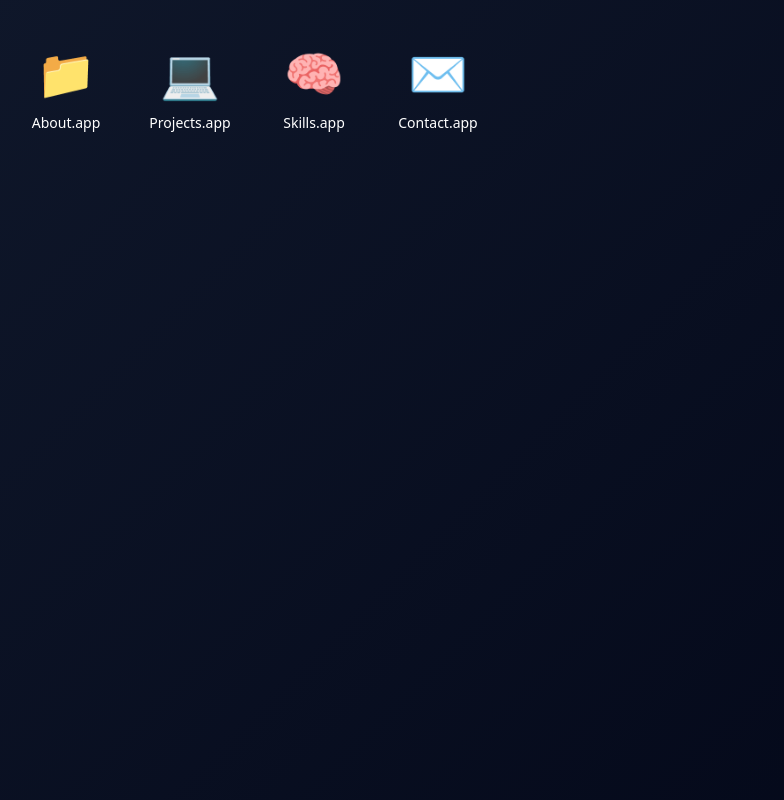
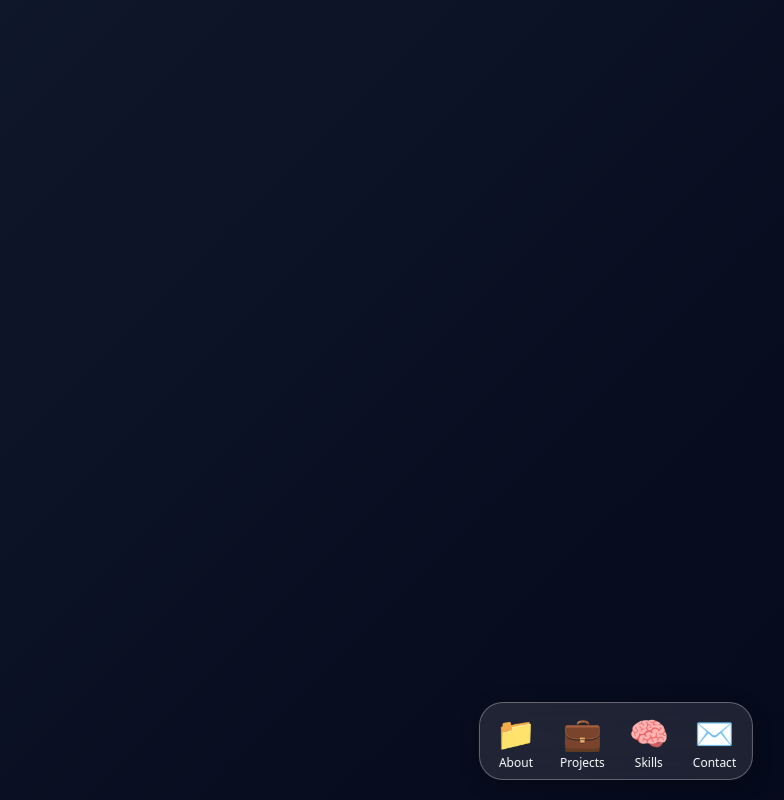
Before and after one commit to ugyenchoden/personal-portfolio, a React (Vite) app: page / in a window 1280 px wide. Shown: the whole page, without its empty margins (24-808 px from the left). Built offline with nearby package versions, Linux system fonts and the light colour scheme.

Commit message:
Add skills

```diff
--- a/src/apps/About.tsx
+++ b/src/apps/About.tsx
@@ -1,6 +1,6 @@
 const About = () => {
   return (
-    <div>
+    <div className="app-content">
       <h2>Hello 👋 </h2>
       <p>
        My name is Ugyen Choden. I am from Bhutan and currently based in Australia.I am a software developer with a passion for creating intuitive and dynamic user experiences.
--- a/src/apps/Contact.tsx
+++ b/src/apps/Contact.tsx
@@ -1,10 +1,10 @@
 const Contact = () => {
   return (
-    <div>
-      <h2>Hello 👋 </h2>
-      <p>
-       My name is Ugyen Choden. I am from Bhutan and currently based in Australia.I am a software developer with a passion for creating intuitive and dynamic user experiences.
-      </p>
+    <div className="app-content">
+      <h2>Contact Me</h2>
+      <p>Email: <a href="mailto:cugyen20@gmail.com">cugyen20@gmail.com</a></p>
+      <p>GitHub: <a href="https://github.com/ugyenchoden" target="_blank">github.com/ugyenchoden</a></p>
+      <p>LinkedIn: <a href="https://linkedin.com/in/iugyenc" target="_blank">linkedin.com/in/iugyenc</a></p>
     </div>
   );
 };
--- a/src/apps/ProjectsFolder.tsx
+++ b/src/apps/ProjectsFolder.tsx
@@ -9,13 +9,9 @@ const projects: Project[] = [
   { name: "Rails API", tech: "Rails 8, PostgreSQL" },
 ];
 
-const ProjectsFolder = ({ onBack }: { onBack: () => void }) => {
+const ProjectsFolder = () => {
   return (
-    <div className="folder-view">
-      <button className="back-button" onClick={onBack}>
-        ← Back
-      </button>
-
+    <div className="app-content">
       <h2>Projects</h2>
 
       <div className="folder-grid">
--- a/src/apps/Skills.tsx
+++ b/src/apps/Skills.tsx
@@ -9,14 +9,9 @@ const skills: Skill[] = [
   { name: "Node.js", level: "Intermediate" },
 ];
 
-const Skills = ({ onBack }: { onBack: () => void }) => {
+const Skills = () => {
   return (
-
-    <div className="folder-view">
-      <button className="back-button" onClick={onBack}>
-        ← Back
-      </button>
-
+    <div className="app-content">
       <h2>My Skills</h2>
       <ul>
         {skills.map((skill) => (
--- a/src/components/Desktop.tsx
+++ b/src/components/Desktop.tsx
@@ -1,51 +1,120 @@
 import { useState } from "react";
-import AppIcon from "./AppIcon";
 import Window from "./Window";
 import About from "../apps/About";
 import ProjectsFolder from "../apps/ProjectsFolder";
 import Skills from "../apps/Skills";
+import Contact from "../apps/Contact";
+import Dock from "./Dock";
 
-type View = "desktop" | "projects" | "skills";
+type AppName = "About" | "Projects" | "Skills" | "Contact";
 
 const Desktop = () => {
-  const [isWindowOpen, setIsWindowOpen] = useState(false);
-  const [view, setView] = useState<View>("desktop");
+  const [openApps, setOpenApps] = useState<AppName[]>([]);
+  const [minimizedApps, setMinimizedApps] = useState<AppName[]>([]);
+  const [currentView, setCurrentView] = useState<AppName | null>(null);
 
-  if(view ==="projects"){
-    return(
-      <ProjectsFolder onBack={() => setView("desktop")} />
-    )
-  }
-  if(view === "skills"){
-    return(
-      <Skills onBack={() => setView("desktop")} />
-    )
-  }
-  return(
+  /**
+   * Open (or focus) an app.
+   * - Adds to open apps if not present
+   * - Removes from minimized list if present
+   * - Sets as the current foreground view
+   */
+  const openApp = (appName: AppName) => {
+    setOpenApps((prevOpen) =>
+      prevOpen.includes(appName) ? prevOpen : [...prevOpen, appName]
+    );
+    setMinimizedApps((prevMinimized) =>
+      prevMinimized.filter((app) => app !== appName)
+    );
+    setCurrentView(appName);
+  };
+
+  /**
+   * Close an app completely.
+   * - Removes from open and minimized lists
+   * - Updates current view to the last opened remaining app, if any
+   */
+  const closeApp = (appName: AppName) => {
+    setOpenApps((prevOpen) => {
+      const nextOpen = prevOpen.filter((app) => app !== appName);
+
+      setMinimizedApps((prevMinimized) =>
+        prevMinimized.filter((app) => app !== appName)
+      );
+
+      if (currentView === appName) {
+        setCurrentView(nextOpen[nextOpen.length - 1] ?? null);
+      }
+
+      return nextOpen;
+    });
+  };
+
+  /**
+   * Minimize an app.
+   * - Adds to minimized list
+   * - Clears currentView if that app was in front
+   */
+  const minimizeApp = (appName: AppName) => {
+    setMinimizedApps((prevMinimized) =>
+      prevMinimized.includes(appName)
+        ? prevMinimized
+        : [...prevMinimized, appName]
+    );
+    if (currentView === appName) {
+      setCurrentView(null);
+    }
+  };
+
+  /**
+   * Toggle a simple "maximized" CSS class on the window.
+   */
+  const maximizeApp = () => {
+    const element = document.getElementById("window-active");
+    if (!element) return;
+    element.classList.toggle("window-maximized");
+  };
+
+  const renderApp = (appName: AppName) => {
+    switch (appName) {
+      case "About":
+        return <About />;
+      case "Projects":
+        return <ProjectsFolder />;
+      case "Skills":
+        return <Skills />;
+      case "Contact":
+        return <Contact />;
+      default:
+        return null;
+    }
+  };
+
+  return (
     <>
-    <main className="desktop">
-        <div onClick={() => setIsWindowOpen(true)}>
-          <AppIcon title="About" icon="📁" />
-        </div>
+      <main className="desktop" />
 
-        <div onClick={() => setView("projects")}>
-        <AppIcon title="Projects" icon="💻" />
-        </div>
-
-        <div onClick={() => setView("skills")}>
-          <AppIcon title="Skills" icon="🧠" />
-        </div>
-
-        <AppIcon title="Contact" icon="✉️" />
-      </main>
-
-      {isWindowOpen && (
-        <Window title="About Me" onClose={() => setIsWindowOpen(false)}>
-          <About />
+      {currentView && !minimizedApps.includes(currentView) && (
+        <Window
+          title={`${currentView}.app`}
+          windowId="window-active"
+          onClose={() => closeApp(currentView)}
+          onMinimize={() => minimizeApp(currentView)}
+          onMaximize={maximizeApp}
+        >
+          {renderApp(currentView)}
         </Window>
       )}
+
+      <Dock
+        openApp={openApp}
+        minimizeApp={minimizeApp}
+        activeApps={openApps}
+        minimizedApps={minimizedApps}
+        currentView={currentView}
+      />
     </>
-  )
+  );
 };
 
 export default Desktop;
--- /dev/null
+++ b/src/components/Dock.tsx
@@ -0,0 +1,69 @@
+type AppName = "About" | "Projects" | "Skills" | "Contact";
+
+type DockProps = {
+  openApp: (appName: AppName) => void;
+  minimizeApp: (appName: AppName) => void;
+  activeApps: AppName[];
+  minimizedApps: AppName[];
+  currentView: AppName | null;
+};
+
+const apps: { name: AppName; icon: string }[] = [
+  { name: "About", icon: "📁" },
+  { name: "Projects", icon: "💼" },
+  { name: "Skills", icon: "🧠" },
+  { name: "Contact", icon: "✉️" },
+];
+
+const Dock = ({
+  openApp,
+  minimizeApp,
+  activeApps,
+  minimizedApps,
+  currentView,
+}: DockProps) => {
+  const handleClick = (appName: AppName) => {
+    const isOpen = activeApps.includes(appName);
+    const isMinimized = minimizedApps.includes(appName);
+
+    // Not open at all -> open it (launch)
+    if (!isOpen) {
+      openApp(appName);
+      return;
+    }
+
+    // Open but minimized -> restore and focus
+    if (isMinimized) {
+      openApp(appName);
+      return;
+    }
+
+    // Open (minimized or not) -> bring to front / focus (macOS-like behavior)
+    openApp(appName);
+  };
+
+  return (
+    <div className="dock">
+      {apps.map((app) => {
+        const isOpen = activeApps.includes(app.name);
+        const isMinimized = minimizedApps.includes(app.name);
+        const isActive = currentView === app.name && !isMinimized;
+
+        return (
+          <div
+            key={app.name}
+            className={`dock-icon ${
+              isActive ? "active" : isOpen ? "open" : ""
+            } ${isMinimized ? "minimized" : ""}`}
+            onClick={() => handleClick(app.name)}
+          >
+            <span className="icon">{app.icon}</span>
+            <p>{app.name}</p>
+          </div>
+        );
+      })}
+    </div>
+  );
+};
+
+export default Dock;
--- a/src/components/Window.tsx
+++ b/src/components/Window.tsx
@@ -1,25 +1,33 @@
 type WindowProps = {
   title: string;
+  windowId?: string;
   onClose: () => void;
+  onMinimize?: () => void;
+  onMaximize?: () => void;
   children: React.ReactNode;
 };
 
-const Window = ({ title, onClose, children }: WindowProps) => {
+const Window = ({
+  title,
+  windowId = "window-active",
+  onClose,
+  onMinimize,
+  onMaximize,
+  children,
+}: WindowProps) => {
   return (
     <div className="window-overlay">
-      <div className="window">
+      <div className="window" id={windowId}>
         <div className="window-header">
           <div className="window-controls">
             <span className="control close" onClick={onClose}></span>
-            <span className="control minimize"></span>
-            <span className="control maximize"></span>
+            <span className="control minimize" onClick={onMinimize}></span>
+            <span className="control maximize" onClick={onMaximize}></span>
           </div>
           <p className="window-title">{title}</p>
         </div>
 
-        <div className="window-content">
-          {children}
-        </div>
+        <div className="window-content">{children}</div>
       </div>
     </div>
   );
--- a/src/index.css
+++ b/src/index.css
@@ -81,6 +81,11 @@ body {
   background: #22c55e;
 }
 
+.control.minimize,
+.control.maximize {
+  cursor: pointer;
+}
+
 .window-title {
   position: absolute;
   left: 50%;
@@ -94,11 +99,65 @@ body {
   color: #111827;
 }
 
-.folder-view {
-  height: 100vh;
-  padding: 32px;
-  background: #f9fafb;
+/* Dock styles */
+.dock {
+  position: fixed;
+  bottom: 20px;
+  left: 50%;
+  transform: translateX(-50%);
+  display: flex;
+  gap: 24px;
+  padding: 8px 16px;
+  border-radius: 24px;
+  backdrop-filter: blur(20px);
+  background: rgba(255, 255, 255, 0.1);
+  border: 1px solid rgba(255, 255, 255, 0.3); /* visible outline */
+  box-shadow: 0 4px 20px rgba(0, 0, 0, 0.3);
+  z-index: 1000;
 }
+
+.dock-icon {
+  text-align: center;
+  color: white;
+  cursor: pointer;
+  transition: transform 0.2s;
+  position: relative;
+}
+
+.dock-icon:hover {
+  transform: scale(1.2);
+}
+
+.dock-icon.active {
+  transform: scale(1.15);
+}
+
+.dock-icon.open::after {
+  content: "";
+  position: absolute;
+  left: 50%;
+  bottom: -4px;
+  transform: translateX(-50%);
+  width: 6px;
+  height: 6px;
+  border-radius: 50%;
+  background: #e5e7eb; /* light indicator for running app */
+}
+
+.dock-icon.minimized::after {
+  background: #9ca3af; /* slightly dimmer for minimized */
+}
+
+
+.dock-icon .icon {
+  font-size: 32px;
+}
+
+.dock-icon p {
+  font-size: 12px;
+  margin: 0;
+}
+
 
 .back-button {
   background: none;
@@ -106,6 +165,7 @@ body {
   font-size: 16px;
   cursor: pointer;
   margin-bottom: 20px;
+  color: #374151;
 }
 
 .folder-grid {
@@ -126,3 +186,22 @@ body {
 .file small {
   color: #6b7280;
 }
+
+.app-content h2 {
+  margin-top: 0;
+  margin-bottom: 12px;
+  font-size: 20px;
+}
+
+.app-content p,
+.app-content li {
+  font-size: 14px;
+  margin-bottom: 6px;
+}
+
+.window-maximized {
+  width: 100vw !important;
+  height: 100vh !important;
+  top: 0;
+  left: 0;
+}
```
Also changed, not shown: src/assets/projects.png (added).
